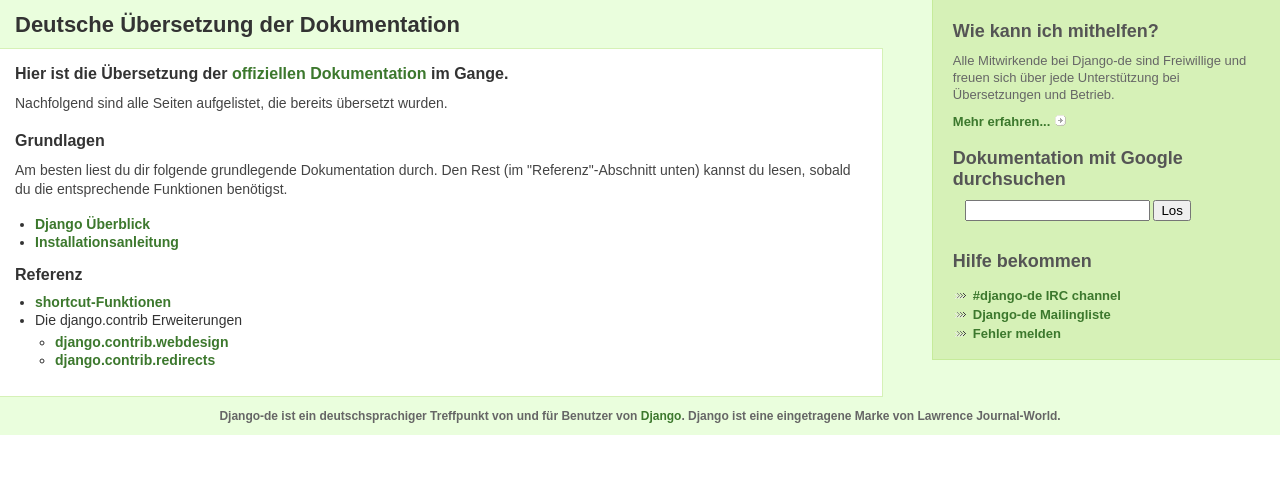
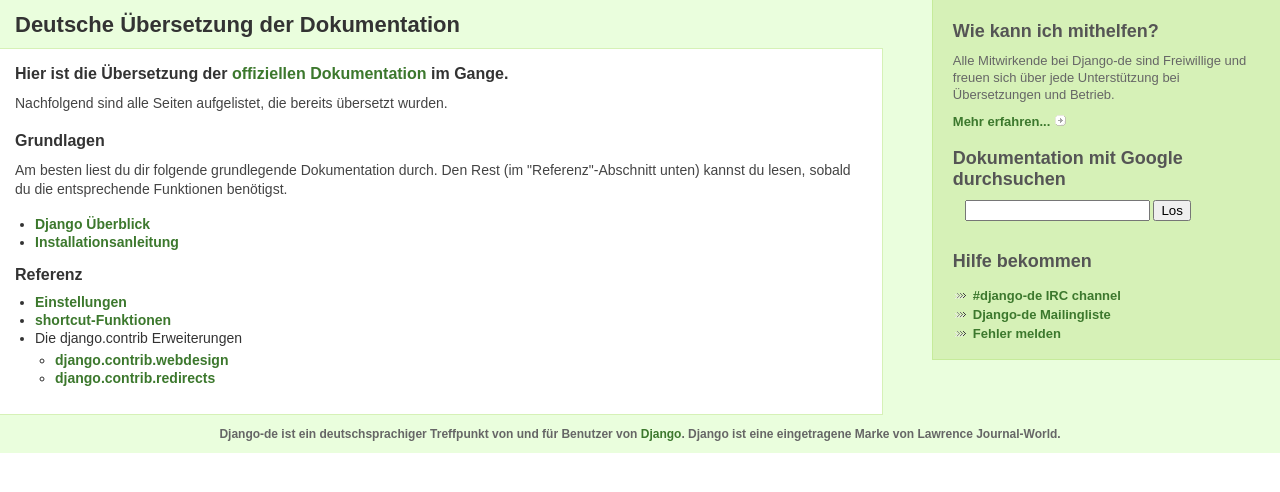
Before and after one commit to jezdez/django-de, a Django app: template django_de/apps/documentation/templates/documentation/index.html in a window 1280 px wide. Shown: the part 114-606 px from the top of the page. Run offline with Django 3.2, Linux system fonts and the light colour scheme; the template is opened without the code that fills it, so the values that code supplies are empty; parts of the project's set-up code (start-up, migrations or seed data) failed here and were passed over.

Commit message:
einstellungen zum docindex hinzugefügt
git-svn-id: https://www.django-de.org/svn/django/site/trunk@149 72ec9c59-00b0-4840-a13a-91ba528515d4

```diff
--- a/django_de/apps/documentation/templates/documentation/index.html
+++ b/django_de/apps/documentation/templates/documentation/index.html
@@ -31,6 +31,10 @@
     </ul>
     <h2>Referenz</h2>
     <ul>
+        <li>
+            <a href="/documentation/settings/" title="Konfiguration und Einstellungen"
+            >Einstellungen</a>
+        </li>
         <li>
             <a href="/documentation/shortcuts/" title="Verschiedene praktische Hilfsfunktionen und -klassen."
             >shortcut-Funktionen</a>
```
